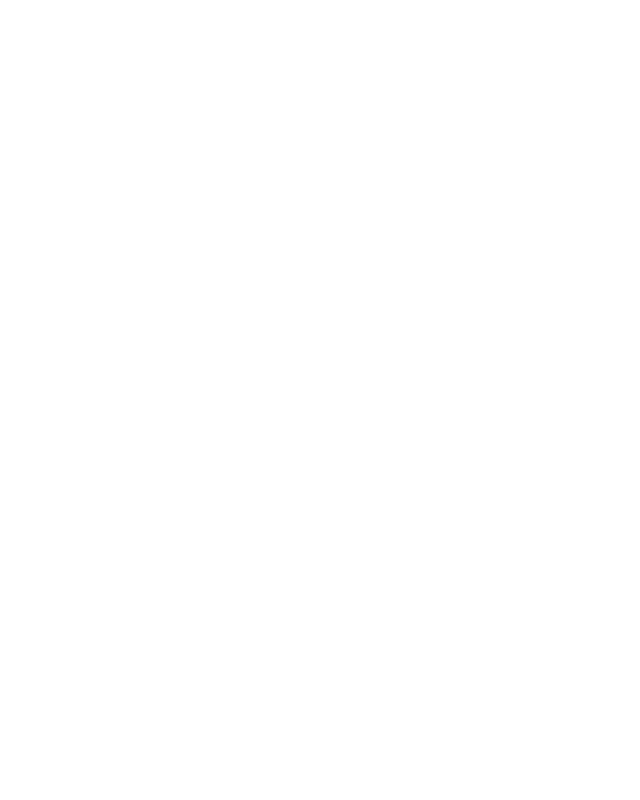
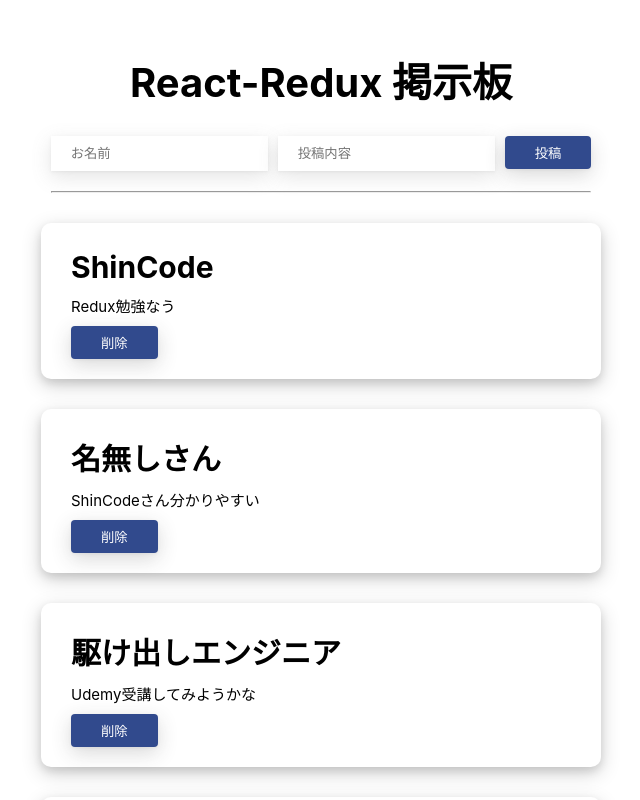
Before and after one commit to ak-yoshimatsu/React, a React (Create React App) app: page / in a window 1280 px wide. Shown: the top 800 px of the page, without its empty margins (319-959 px from the left). Built offline with nearby package versions, Linux system fonts and the light colour scheme.

Commit message:
[redux-toolkit]簡易TODOアプリ

```diff
--- a/src/App.css
+++ b/src/App.css
@@ -1,38 +1,56 @@
 .App {
-  text-align: center;
-}
-
-.App-logo {
-  height: 40vmin;
-  pointer-events: none;
-}
-
-@media (prefers-reduced-motion: no-preference) {
-  .App-logo {
-    animation: App-logo-spin infinite 20s linear;
-  }
-}
-
-.App-header {
-  background-color: #282c34;
-  min-height: 100vh;
   display: flex;
   flex-direction: column;
   align-items: center;
-  justify-content: center;
-  font-size: calc(10px + 2vmin);
-  color: white;
+  padding: 1.5rem;
+  height: 100vh;
 }
 
-.App-link {
-  color: #61dafb;
+.App h1 {
+  font-size: 2.5rem;
 }
 
-@keyframes App-logo-spin {
-  from {
-    transform: rotate(0deg);
-  }
-  to {
-    transform: rotate(360deg);
-  }
+hr {
+  margin-top: 20px;
+  margin-bottom: 0;
 }
+
+.displayPosts .post {
+  margin-top: 30px;
+  box-shadow: 0 4px 8px 0 rgba(0, 0, 0, 0.1), 0 6px 20px 0 rgba(0, 0, 0, 0.19);
+  padding: 20px 30px;
+  border-radius: 10px;
+  min-width: 500px;
+  background-color: white;
+}
+
+.displayPosts .postName {
+  font-size: 30px;
+  margin-top: 6px;
+}
+
+.displayPosts .postContent {
+  margin-top: -10px;
+  font-size: 15px;
+  font-weight: 400;
+}
+
+input {
+  padding: 10px 20px;
+  margin-right: 10px;
+  border: none;
+  box-shadow: 0 1px 3px 0 rgba(123, 123, 123, 0.1),
+    0 6px 20px 0 rgba(118, 118, 118, 0.19);
+  outline: none;
+}
+
+button {
+  padding: 7px 30px;
+  border: none;
+  border-radius: 4px;
+  box-shadow: 0 1px 3px 0 rgba(123, 123, 123, 0.1),
+    0 6px 20px 0 rgba(55, 55, 55, 0.19);
+  background-color: #314a8d;
+  color: white;
+  cursor: pointer;
+}
--- a/src/App.tsx
+++ b/src/App.tsx
@@ -1,5 +1,63 @@
+import { useDispatch, useSelector } from 'react-redux';
+import './App.css';
+import { addPost, deletePost } from './features/Posts';
+import { useState } from 'react';
+
 function App() {
-  return <div></div>;
+  const [name, setName] = useState<string>('');
+  const [content, setContent] = useState<string>('');
+
+  const postList = useSelector<any, any>((state) => state.posts.value);
+
+  const dispath = useDispatch();
+
+  const handleClick = () => {
+    dispath(
+      addPost({
+        id: postList.length,
+        name: name,
+        content: content,
+      })
+    );
+
+    setName('');
+    setContent('');
+  };
+
+  return (
+    <div className="App">
+      <div>
+        <h1>React-Redux 掲示板</h1>
+      </div>
+      <div className="addPost">
+        <input
+          type="text"
+          placeholder="お名前"
+          onChange={(e) => setName(e.target.value)}
+          value={name}
+        />
+        <input
+          type="text"
+          placeholder="投稿内容"
+          onChange={(e) => setContent(e.target.value)}
+          value={content}
+        />
+        <button onClick={() => handleClick()}>投稿</button>
+        <hr />
+      </div>
+      <div className="displayPosts">
+        {postList.map((post: any) => (
+          <div key={post.id} className="post">
+            <h1 className="postName">{post.name}</h1>
+            <h1 className="postContent">{post.content}</h1>
+            <button onClick={() => dispath(deletePost({ id: post.id }))}>
+              削除
+            </button>
+          </div>
+        ))}
+      </div>
+    </div>
+  );
 }
 
 export default App;
--- /dev/null
+++ b/src/DummyData.ts
@@ -0,0 +1,22 @@
+export const PostsData = [
+  {
+    id: 1,
+    name: 'ShinCode',
+    content: 'Redux勉強なう',
+  },
+  {
+    id: 2,
+    name: '名無しさん',
+    content: 'ShinCodeさん分かりやすい',
+  },
+  {
+    id: 3,
+    name: '駆け出しエンジニア',
+    content: 'Udemy受講してみようかな',
+  },
+  {
+    id: 4,
+    name: 'スタックオーバーフローさん',
+    content: 'エンジニアのスタバ',
+  },
+];
--- /dev/null
+++ b/src/features/Posts.ts
@@ -0,0 +1,22 @@
+import { createSlice } from '@reduxjs/toolkit';
+import { PostsData } from '../DummyData';
+
+// Slice
+export const postSlice = createSlice({
+  name: 'posts',
+  // State
+  initialState: { value: PostsData },
+  // Reducer
+  reducers: {
+    // Action Creator(Redux Toolkitが同名で自動的に作成)
+    addPost: (state, action) => {
+      state.value.push(action.payload); // payload => データ
+    },
+    deletePost: (state, action) => {
+      state.value = state.value.filter((post) => post.id !== action.payload.id);
+    },
+  },
+});
+
+export const { addPost, deletePost } = postSlice.actions;
+export default postSlice.reducer;
--- a/src/index.tsx
+++ b/src/index.tsx
@@ -3,6 +3,15 @@
 import './index.css';
 import App from './App';
 import reportWebVitals from './reportWebVitals';
+import { configureStore } from '@reduxjs/toolkit';
+import { Provider } from 'react-redux';
+import postsReducer from './features/Posts';
+
+const store = configureStore({
+  reducer: {
+    posts: postsReducer,
+  },
+});
 
 const root = ReactDOM.createRoot(
   document.getElementById('root') as HTMLElement
@@ -10,7 +19,9 @@
 
 root.render(
   <React.StrictMode>
-    <App />
+    <Provider store={store}>
+      <App />
+    </Provider>
   </React.StrictMode>
 );
 
```
